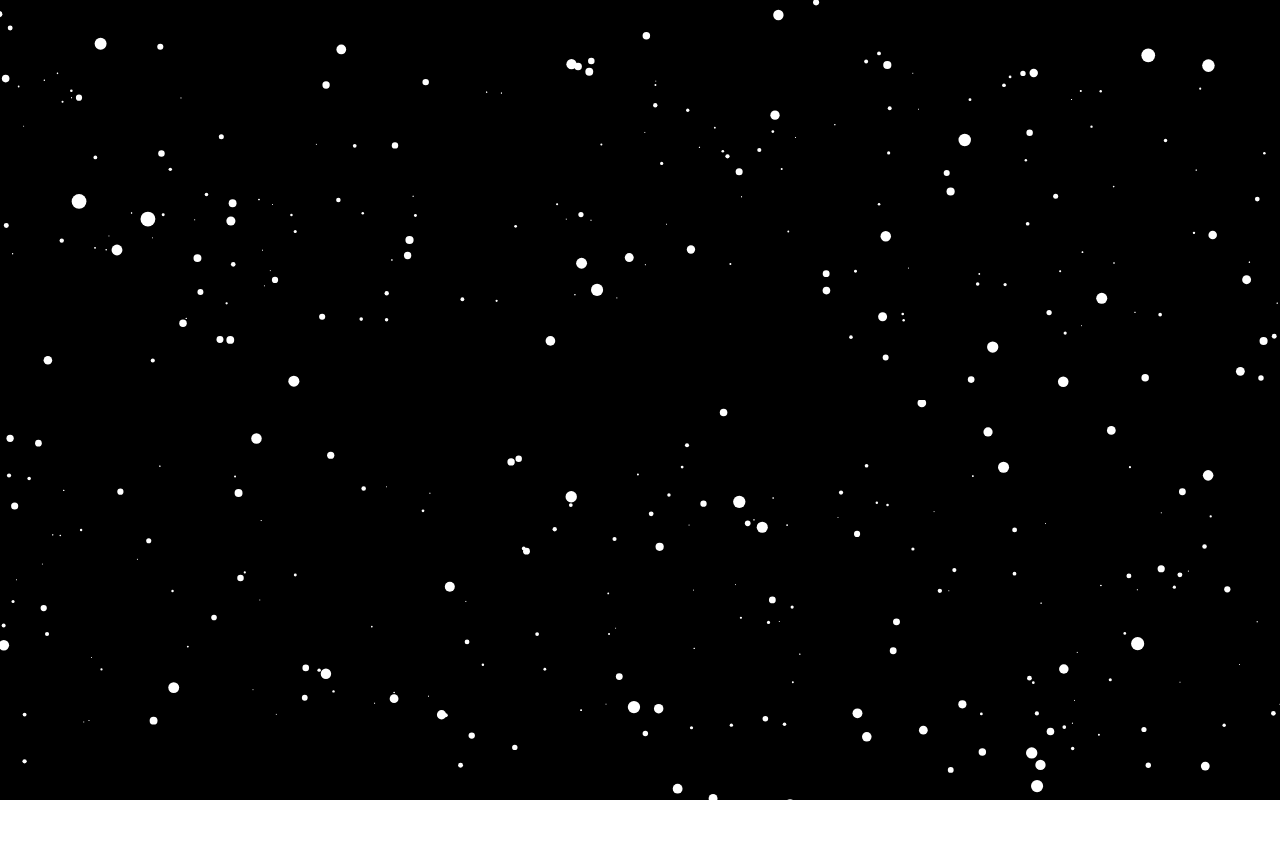
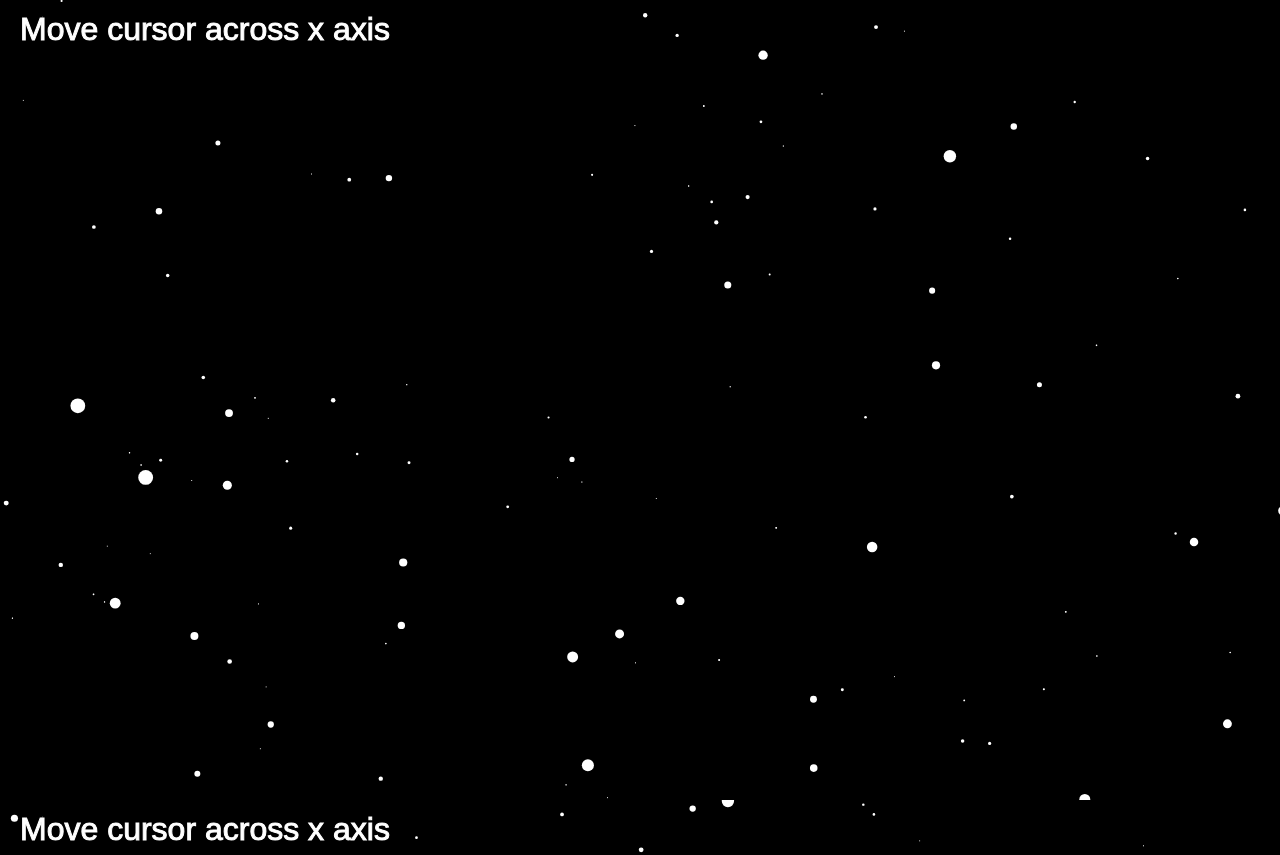
Before and after one commit to fan-boy/inst630, a React (Create React App) app: page / in a window 1280 px wide. Shown: the top 855 px of the page. Before the commit the page ends 800 px from the top, so only its background shows below. Built offline with nearby package versions, Linux system fonts and the light colour scheme.

Commit message:
Updates to p5

```diff
--- a/src/App.js
+++ b/src/App.js
@@ -3,12 +3,12 @@ import Hero from './Components/Hero/Hero'
 
 function App() {
   return (
-    <div className="App">
-      <header className="App-header">
+    <div className="">
+      <div className="w-full flex justify-center">
 
         <Hero />
 
-      </header>
+      </div>
     </div>
   );
 }
--- a/src/Components/Hero/Hero.jsx
+++ b/src/Components/Hero/Hero.jsx
@@ -4,10 +4,10 @@ import HeroSketch from "./sketch";
 const Hero = () =>{
 
     return(
-        <div>
-            <h1>
+        <div >
+
                 <HeroSketch />
-            </h1>
+
         </div>
     )
 
--- a/src/Components/Hero/sketch.js
+++ b/src/Components/Hero/sketch.js
@@ -14,7 +14,7 @@ class HeroSketch extends React.Component {
       // a p5 object "p"
       p.setup = () => {
           //Everyhting that normally happens in setup works
-          p.createCanvas(1300,400);
+          p.createCanvas(window.innerWidth,window.innerHeight);
           for (let i = 0; i < 800; i++) {
             stars[i] = new Star(p);
           }
@@ -60,6 +60,8 @@ class HeroSketch extends React.Component {
       p.draw = () => {
           speed = p.map(p.mouseX, 0, p.width, 0, 50);
           p.background(0)
+          p.textSize(32);
+          p.text('Move cursor across x axis',20,40)
           p.translate(p.width / 2, p.height / 2);
           for (let i = 0; i < stars.length; i++) {
             stars[i].update();
```
